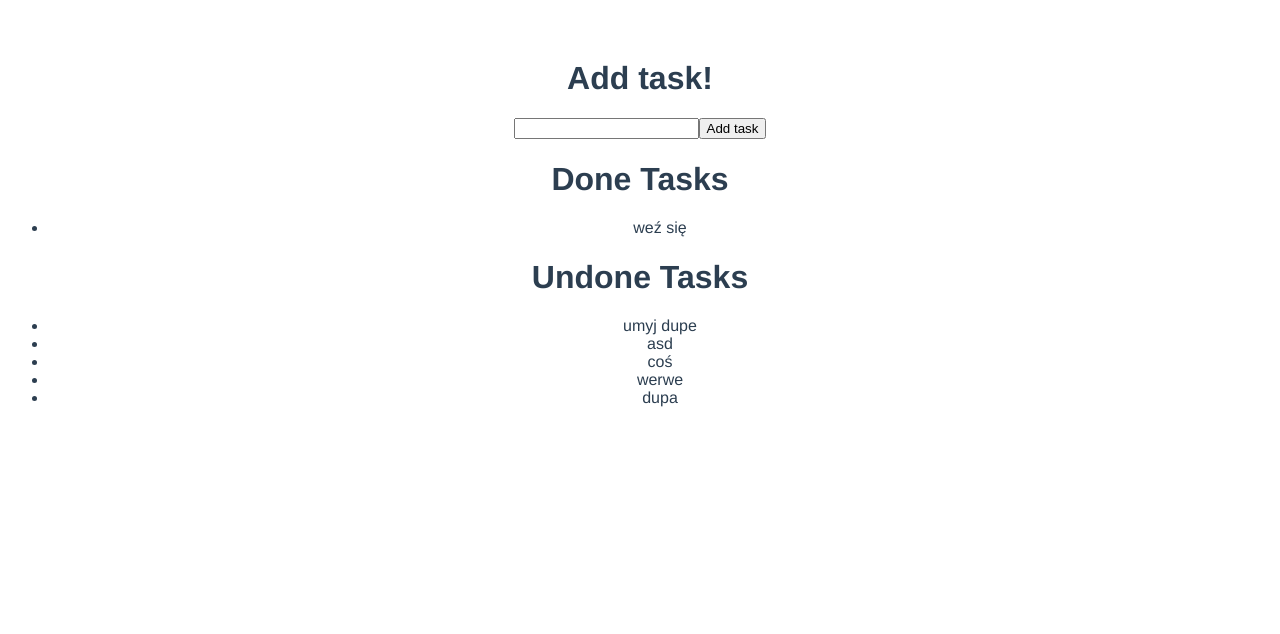
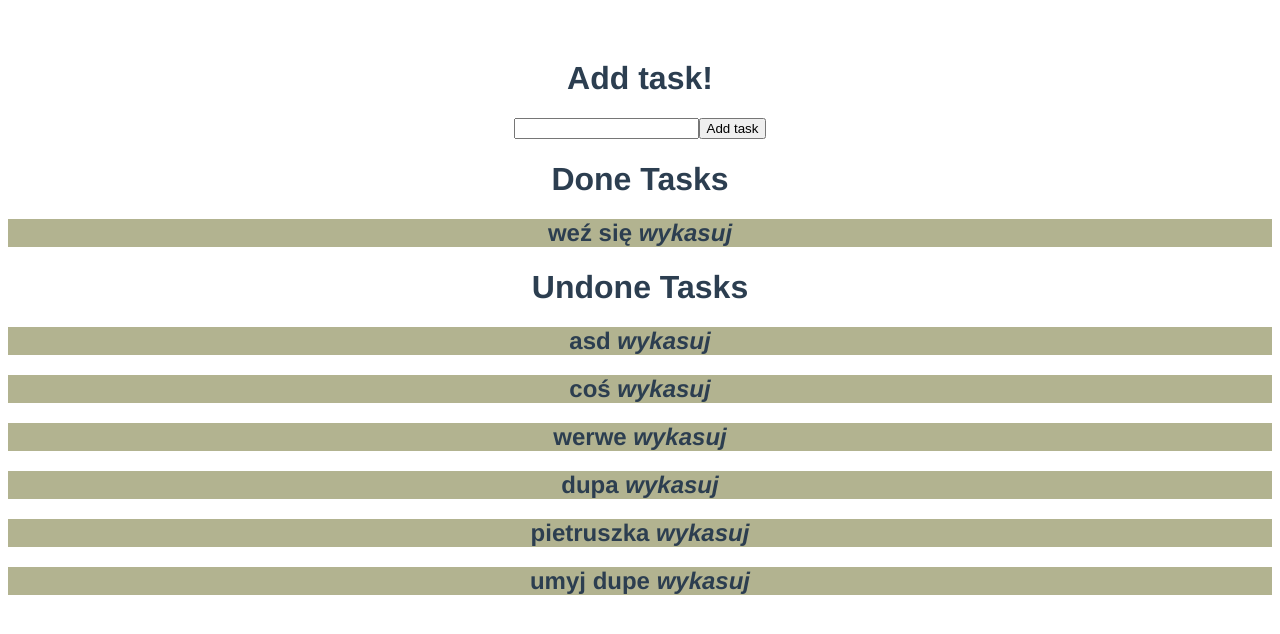
Before and after one commit to MikeW210/toDoVue, a Vue app: page / in a window 1280 px wide. Shown: the top 634 px of the page. Built offline with nearby package versions, Linux system fonts and the light colour scheme; data requests are answered from the project's data file.

Commit message:
delete functionallity added

```diff
--- a/db.json
+++ b/db.json
@@ -1,10 +1,5 @@
 {
   "Tasks": [
-    {
-      "id": 1,
-      "task": "umyj dupe",
-      "done": false
-    },
     {
       "id": 2,
       "task": "weź się",
@@ -29,6 +24,16 @@
       "task": "dupa",
       "done": false,
       "id": 7
+    },
+    {
+      "task": "pietruszka",
+      "done": false,
+      "id": 8
+    },
+    {
+      "task": "umyj dupe",
+      "done": false,
+      "id": 9
     }
   ]
 }
--- a/src/components/DoneTasks.vue
+++ b/src/components/DoneTasks.vue
@@ -1,36 +1,35 @@
 <template>
   <h1>Done Tasks</h1>
-  <ul>
+
     <template v-for="doneTask in doneTasks" :key="doneTask.id">
-    <li v-if="doneTask.done">
-        {{doneTask.task}}
-      <!-- <SpecificTask/> -->
-    </li>
+      <p v-if="doneTask.done">
+
+        <SpecificTask :specificTask="doneTask" />
+      </p>
     </template>
-  </ul>
+
 </template>
 
 <script>
-import axios from 'axios'
-// import SpecificTask from './SpecificTask.vue'
+import axios from "axios";
+import SpecificTask from "./SpecificTask.vue";
 export default {
-    data() {
-        return{
-            doneTasks: [],
-        }
-    },
-    // components:{
-    //     SpecificTask
-    // },
-    async created(){
-        try{
-            const res = await axios.get('http://localhost:3000/Tasks')
-            this.doneTasks = res.data
-            console.log(this.doneTasks)
-
-        }catch(e){
-            alert(e)
-        }
+  data() {
+    return {
+      doneTasks: [],
+    };
+  },
+  components: {
+    SpecificTask,
+  },
+  async created() {
+    try {
+      const res = await axios.get("http://localhost:3000/Tasks");
+      this.doneTasks = res.data;
+      console.log(this.doneTasks);
+    } catch (e) {
+      alert(e);
     }
-}
+  },
+};
 </script>
--- a/src/components/SpecificTask.vue
+++ b/src/components/SpecificTask.vue
@@ -1,26 +1,30 @@
 <template>
-    <div>
+    <div class="task">
         <h2>
-            {{specificTasks.text}}
+            {{specificTask.task}}
+            <i @click="onDelete(specificTask.id)" class="fas fa-times">wykasuj</i>
         </h2>
     </div>
 </template>
 
 <script>
+import axios from "axios";
 export default {
     name:"SpecificTask",
-    data() {
-        return{
+    props: {
+        specificTask: Object,
+    },
+    methods:{
+        onDelete(id){
+            axios.delete("http://localhost:3000/Tasks/" + id)
 
         }
-
-    },
-    props: {
-        specificTasks: Object,
-    },
+    }
 }
 </script>
 
-<style scoped>
-
+<style>
+.task {
+     background: #b2b390;
+}
 </style>
--- a/src/components/Tasks.vue
+++ b/src/components/Tasks.vue
@@ -8,11 +8,6 @@ import DoneTasks from "./DoneTasks.vue"
 import UndoneTasks from "./UndoneTasks.vue"
 export default {
    name: "Tasks",
-   props: {
-       tasks: Array
-
-   },
-
     components: {
         DoneTasks,UndoneTasks
     }
--- a/src/components/UndoneTasks.vue
+++ b/src/components/UndoneTasks.vue
@@ -1,33 +1,34 @@
 <template>
   <h1>Undone Tasks</h1>
-  <ul>
+
     <template v-for="doneTask in doneTasks" :key="doneTask.id">
-      <li v-if="!doneTask.done">
-        {{ doneTask.task }}
-      </li>
+      <p v-if="!doneTask.done">
+        <SpecificTask :specificTask="doneTask" />
+      </p>
     </template>
-  </ul>
+
 </template>
 
 <script>
 import axios from "axios";
+import SpecificTask from "./SpecificTask.vue";
 export default {
   data() {
     return {
       doneTasks: [],
-      done: false,
     };
+  },
+  components: {
+    SpecificTask,
   },
   async created() {
     try {
-      const res = await axios
-        .get("http://localhost:3000/Tasks", {done: false})
-
-        this.doneTasks = res.data
+      const res = await axios.get("http://localhost:3000/Tasks");
+      this.doneTasks = res.data;
       console.log(this.doneTasks);
     } catch (e) {
       alert(e);
     }
-  },
+  }
 };
 </script>
```
